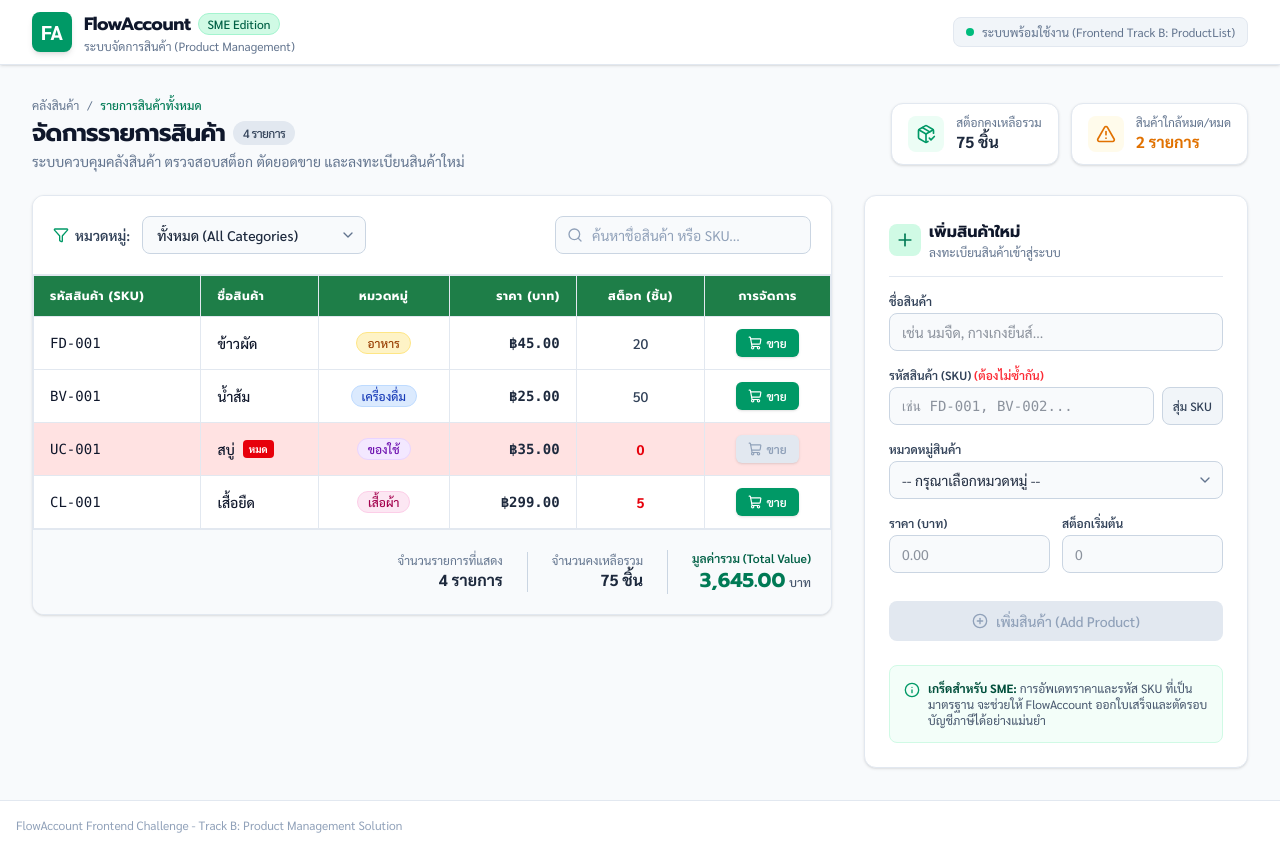
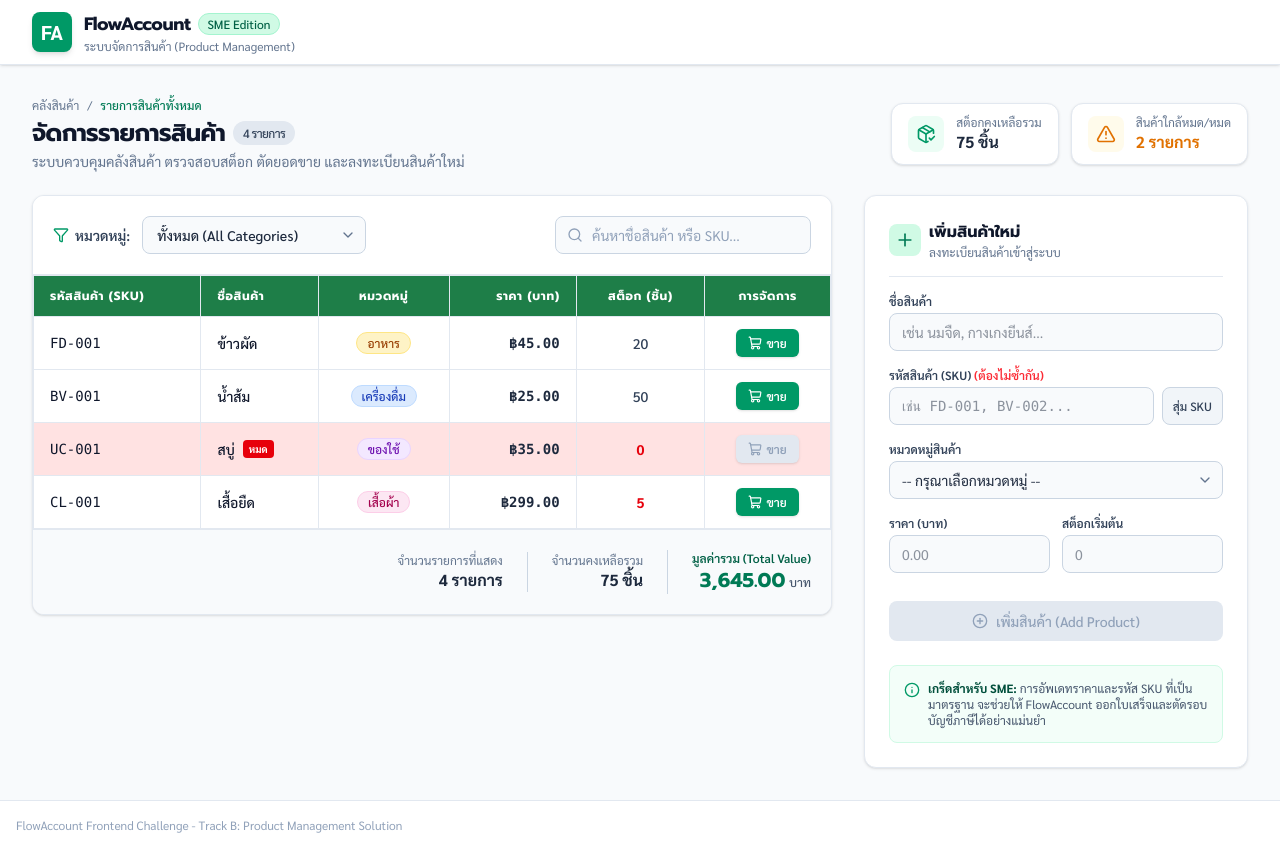
Before and after one commit to NhongSun/product-management, a React (Vite) app: page / in a window 1280 px wide. Built offline with nearby package versions, Linux system fonts and the light colour scheme.

Commit message:
remove header text

```diff
--- a/src/components/layout/AppHeader.tsx
+++ b/src/components/layout/AppHeader.tsx
@@ -20,13 +20,6 @@ export function AppHeader() {
             </p>
           </div>
         </div>
-
-        <div className="flex items-center space-x-4">
-          <div className="hidden items-center rounded-lg border border-slate-200 bg-slate-100 px-3 py-1.5 text-xs text-slate-500 md:flex">
-            <span className="mr-2 h-2 w-2 animate-pulse rounded-full bg-emerald-500" />
-            ระบบพร้อมใช้งาน (Frontend Track B: ProductList)
-          </div>
-        </div>
       </div>
     </header>
   )
```
